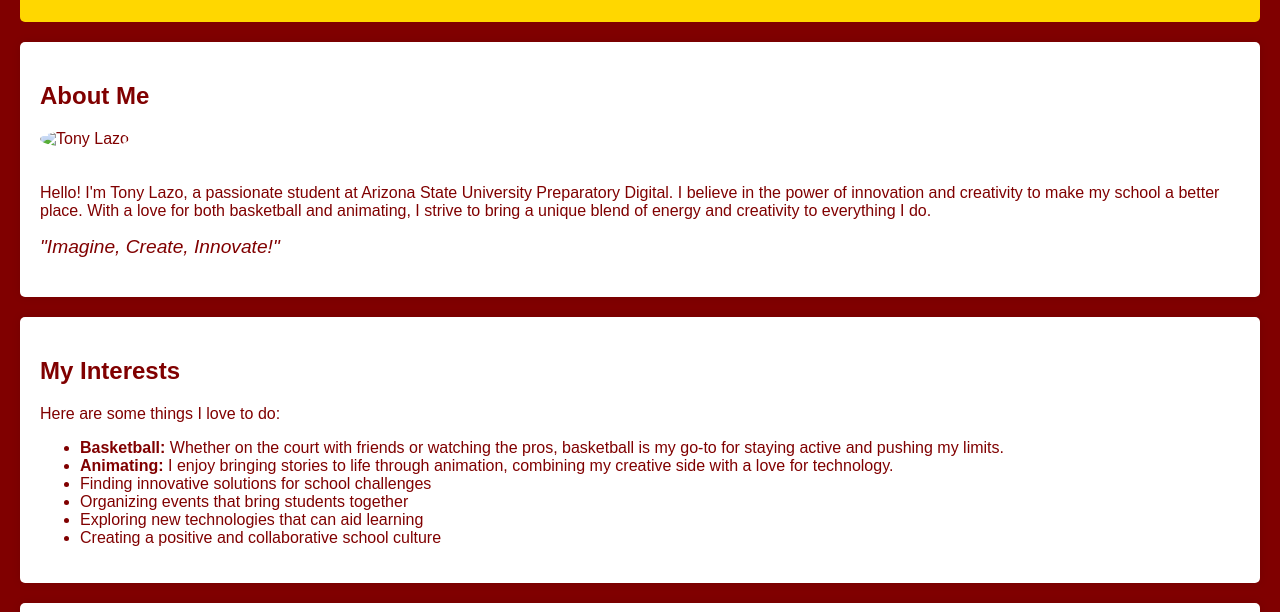
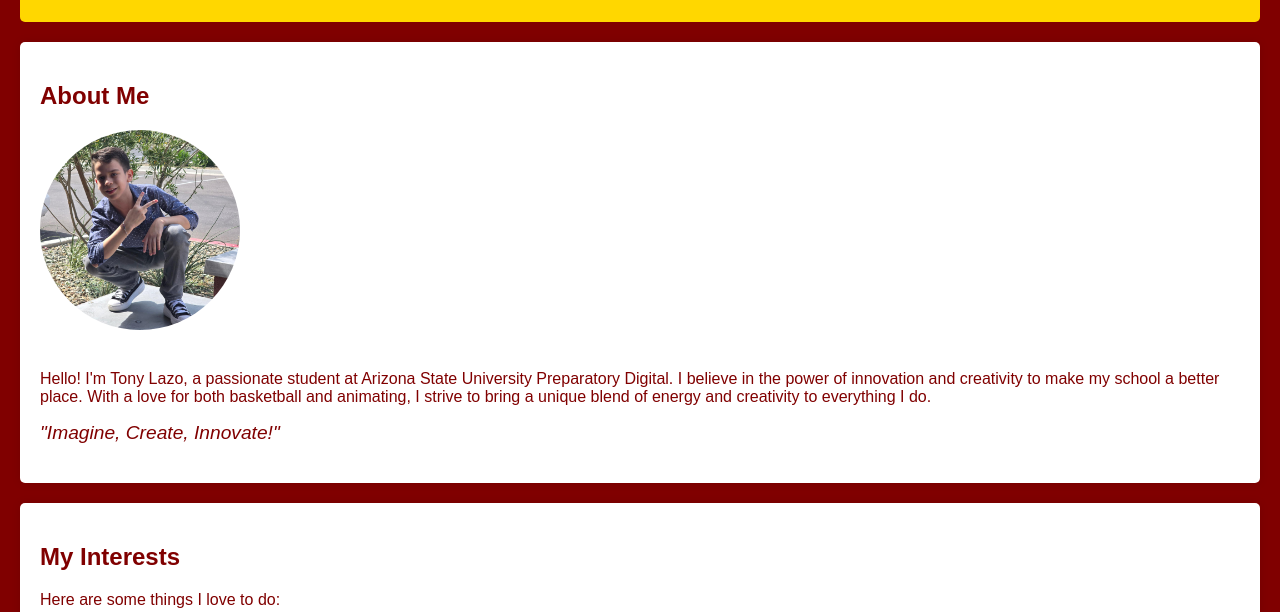
Before and after one commit to Tonyasu648/ASUPD, a plain HTML site: page index.html in a window 1280 px wide. Shown: the part 188-800 px from the top of the page. Drawn offline with Linux system fonts and the light colour scheme.

Commit message:
Update index.html

```diff
--- a/index.html
+++ b/index.html
@@ -56,7 +56,7 @@
 
 <section>
     <h2>About Me</h2>
-    <img src="Tony,jpg" alt="Tony Lazo" style="max-width: 200px; border-radius: 50%; margin-bottom: 20px;">
+    <img src="Tony.jpg" alt="Tony Lazo" style="max-width: 200px; border-radius: 50%; margin-bottom: 20px;">
     <p>Hello! I'm Tony Lazo, a passionate student at Arizona State University Preparatory Digital. I believe in the power of innovation and creativity to make my school a better place. With a love for both basketball and animating, I strive to bring a unique blend of energy and creativity to everything I do.</p>
     <p class="quote">"Imagine, Create, Innovate!"</p>
 </section>
```
